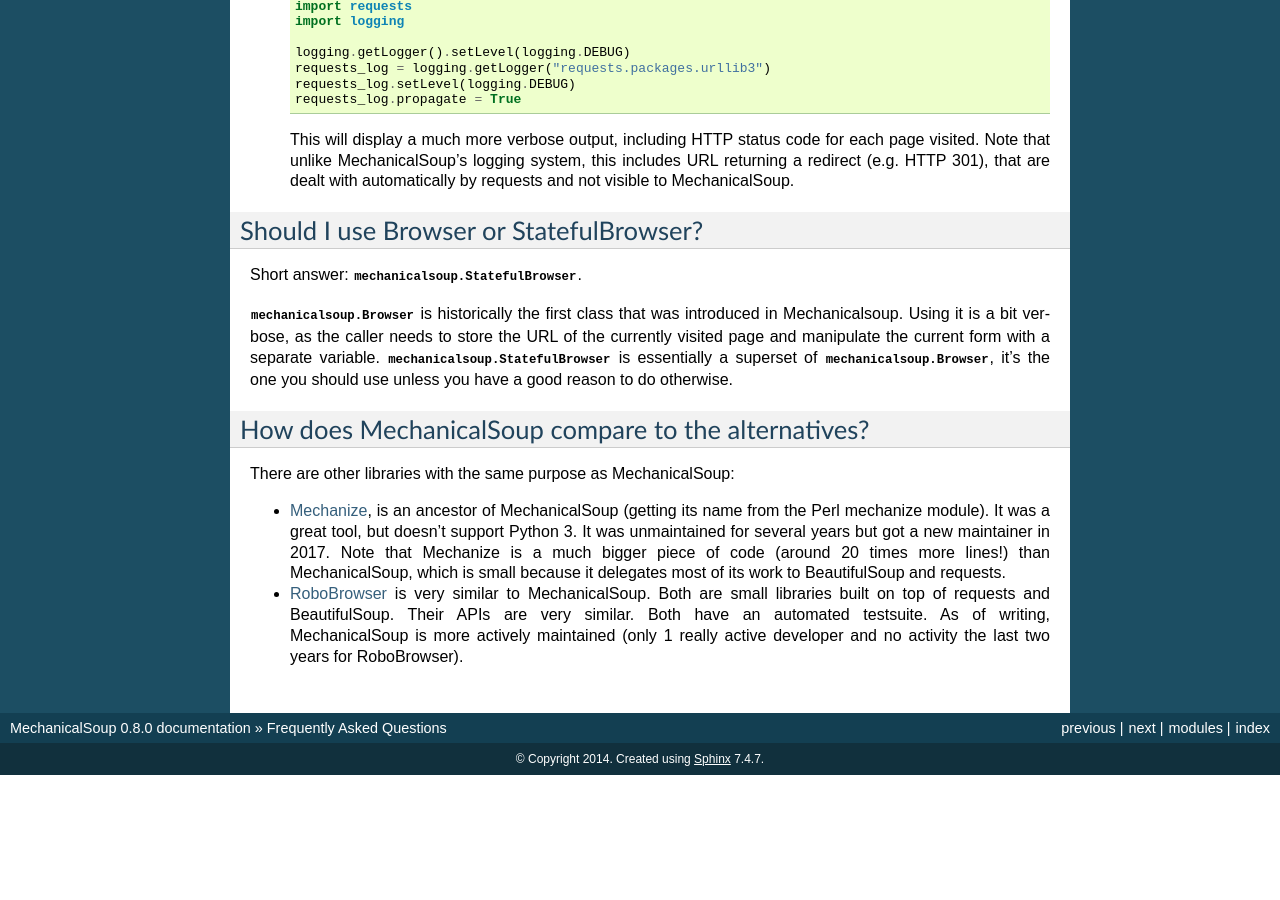
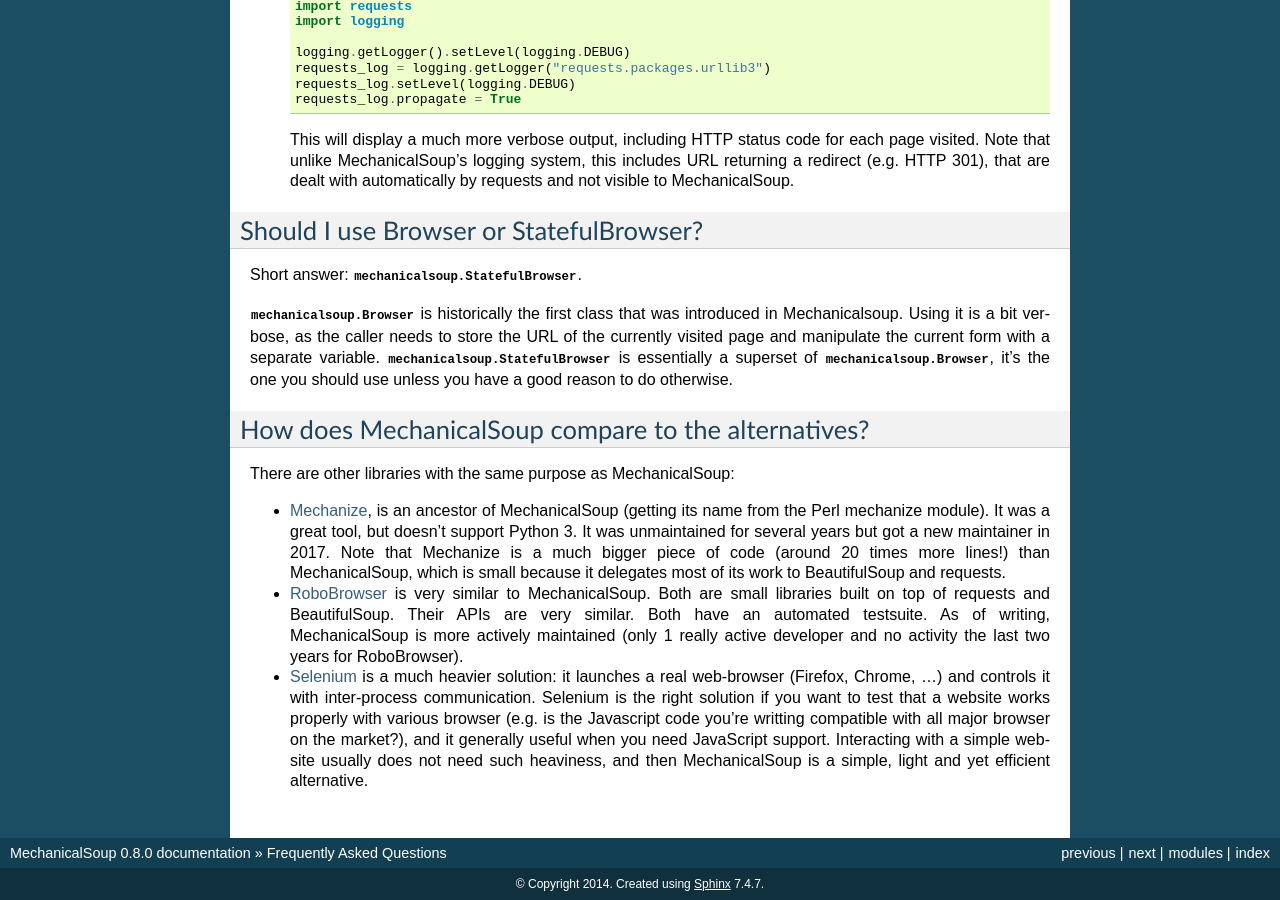
Before and after one commit to MechanicalSoup/MechanicalSoup, a Sphinx documentation site: the page built from docs/faq.rst, in a window 1280 px wide and 900 px high, scrolled down 1298 px. Built offline with Sphinx 7.4.7, drawn with Linux system fonts in a browser that asks for light colours; before the commit the page ends 2073 px from its top, so only the background shows below that.

Commit message:
comparison with Selenium in the FAQ

```diff
--- a/docs/faq.rst
+++ b/docs/faq.rst
@@ -127,3 +127,14 @@
   automated testsuite. As of writing, MechanicalSoup is more actively
   maintained (only 1 really active developer and no activity the last
   two years for RoboBrowser).
+
+* `Selenium <http://selenium-python.readthedocs.io/>`__ is a much
+  heavier solution: it launches a real web-browser (Firefox,
+  Chrome, ...) and controls it with inter-process communication.
+  Selenium is the right solution if you want to test that a website
+  works properly with various browser (e.g. is the Javascript code
+  you're writting compatible with all major browser on the market?),
+  and it generally useful when you need JavaScript support.
+  Interacting with a simple website usually does not need such
+  heaviness, and then MechanicalSoup is a simple, light and yet
+  efficient alternative.
```
